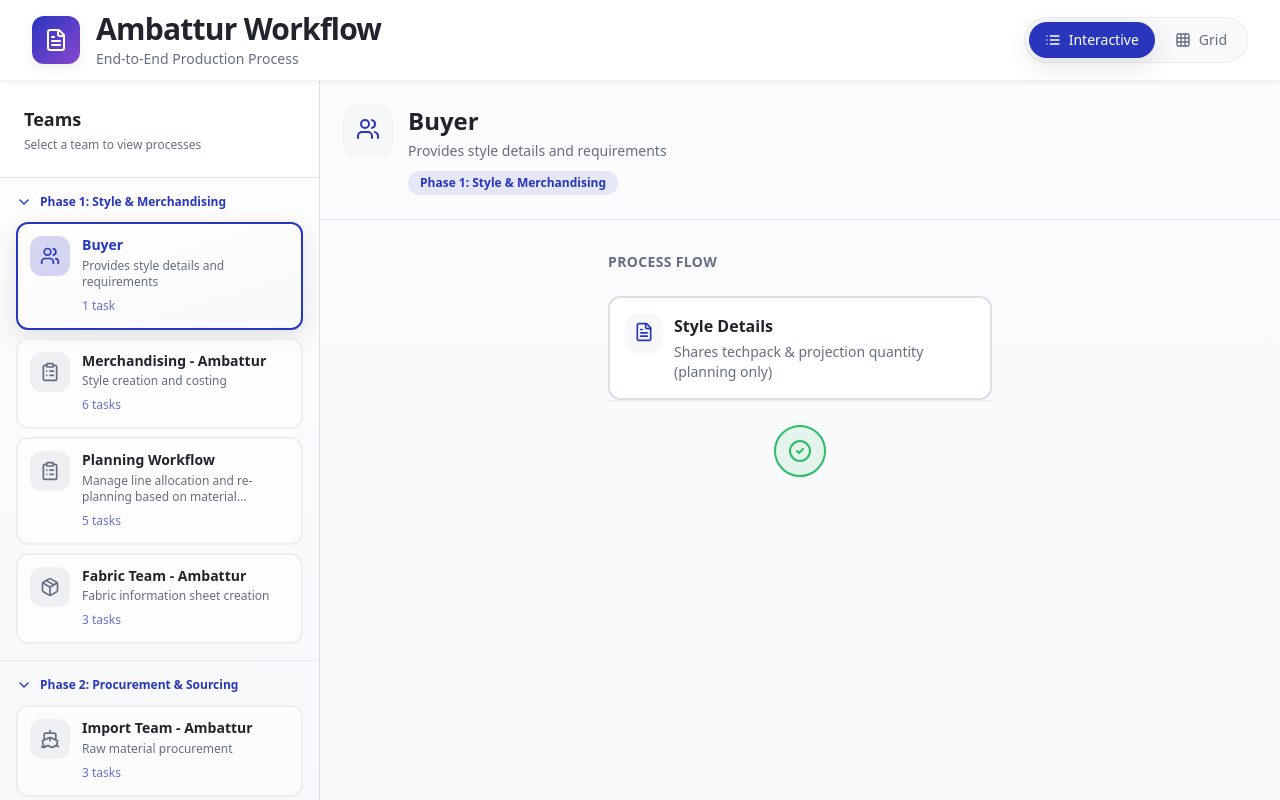
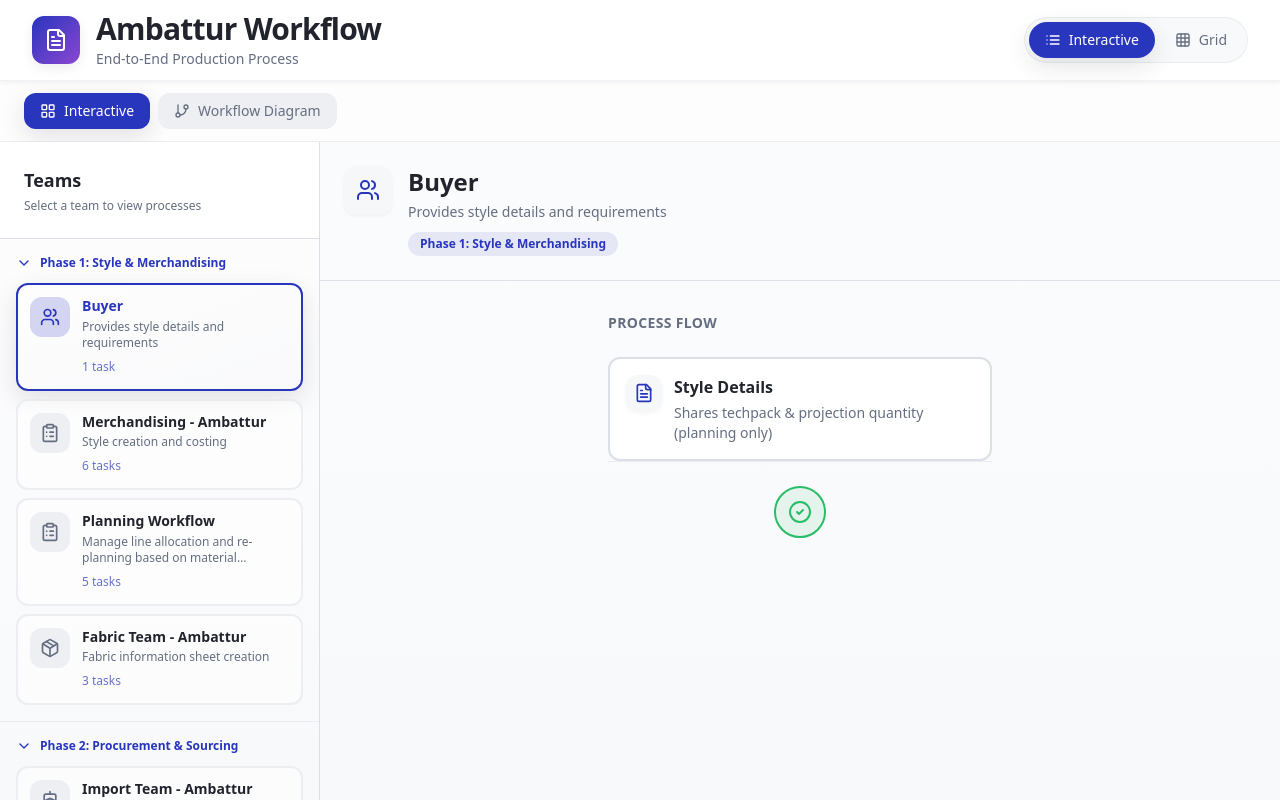
Before and after one commit to Malik-xae-12/bussiness_flow, a React (Vite) app: page / in a window 1280 px wide. Shown: the top 800 px of the page. Built offline with nearby package versions, Linux system fonts and the light colour scheme; the HTML template or start-up script is replaced by a standard one.

Commit message:
completionId: cgen-e906f97527e9476aa53e2c1fbcede164
cgen-e906f97527e9476aa53e2c1fbcede164

```diff
--- a/src/components/InteractiveWorkflow.tsx
+++ b/src/components/InteractiveWorkflow.tsx
@@ -41,8 +41,45 @@ export const InteractiveWorkflow = () => {
     <div className="min-h-screen bg-gradient-subtle flex flex-col">
       <WorkflowHeader viewMode={viewMode} onViewModeChange={setViewMode} />
 
+      {/* View Toggle Buttons */}
+      {viewMode === "interactive" && (
+        <div className="px-6 py-3 border-b border-border/50 flex items-center justify-between bg-card/50">
+          <div className="flex items-center gap-2">
+            <button
+              onClick={() => setDiagramView("interactive")}
+              className={cn(
+                "px-4 py-2 rounded-lg font-medium text-sm transition-all flex items-center gap-2",
+                diagramView === "interactive"
+                  ? "bg-primary text-primary-foreground shadow-lg"
+                  : "bg-muted text-muted-foreground hover:bg-muted/80"
+              )}
+            >
+              <LayoutGrid className="w-4 h-4" />
+              Interactive
+            </button>
+            <button
+              onClick={() => setDiagramView("diagram")}
+              className={cn(
+                "px-4 py-2 rounded-lg font-medium text-sm transition-all flex items-center gap-2",
+                diagramView === "diagram"
+                  ? "bg-primary text-primary-foreground shadow-lg"
+                  : "bg-muted text-muted-foreground hover:bg-muted/80"
+              )}
+            >
+              <GitBranch className="w-4 h-4" />
+              Workflow Diagram
+            </button>
+          </div>
+        </div>
+      )}
+
       {/* Main Content */}
       {viewMode === "interactive" ? (
+        diagramView === "diagram" ? (
+          <div className="flex-1 overflow-hidden">
+            <WorkflowDiagram />
+          </div>
+        ) : (
           <div className="flex-1 flex overflow-hidden flex-col">
             <div className="flex-1 flex overflow-hidden">
               <TeamSelector
@@ -60,6 +97,7 @@ export const InteractiveWorkflow = () => {
               />
             </div>
           </div>
+        )
       ) : (
         <div className="flex-1 overflow-auto p-6 flex items-center justify-center">
           <div className="grid grid-cols-1 md:grid-cols-2 lg:grid-cols-3 gap-6 max-w-7xl w-full">
```
Lines whose indentation alone changed are shown as unchanged.
